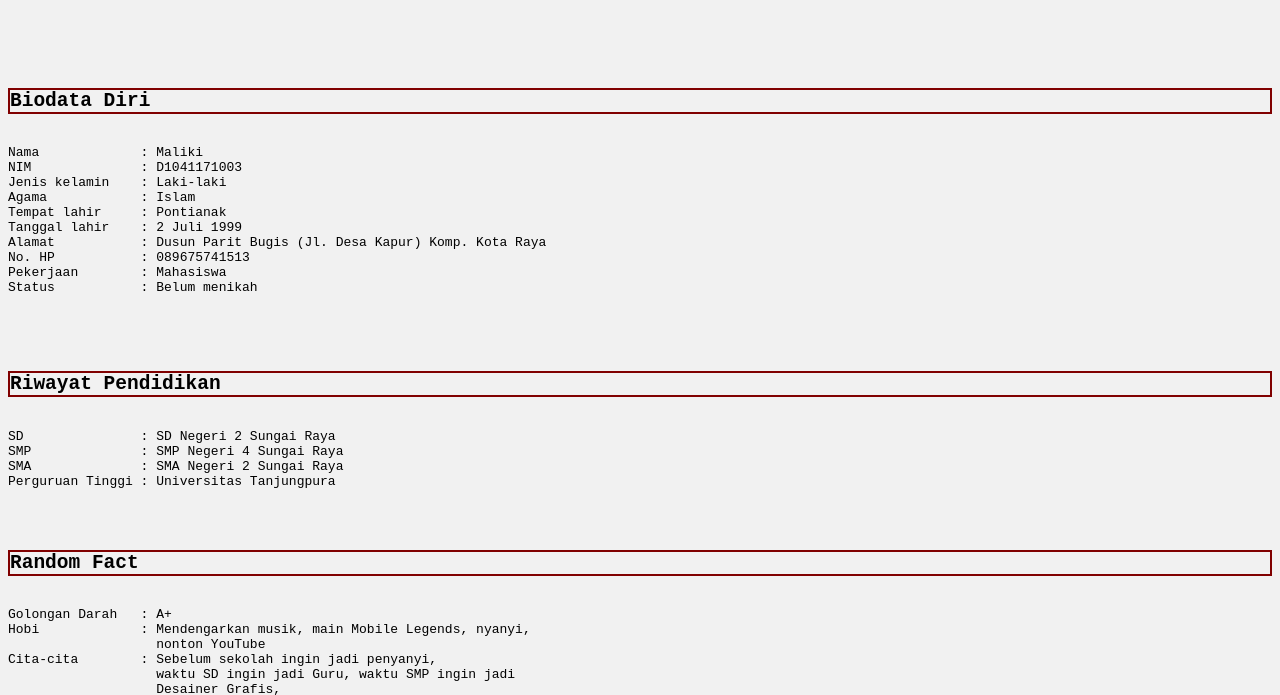
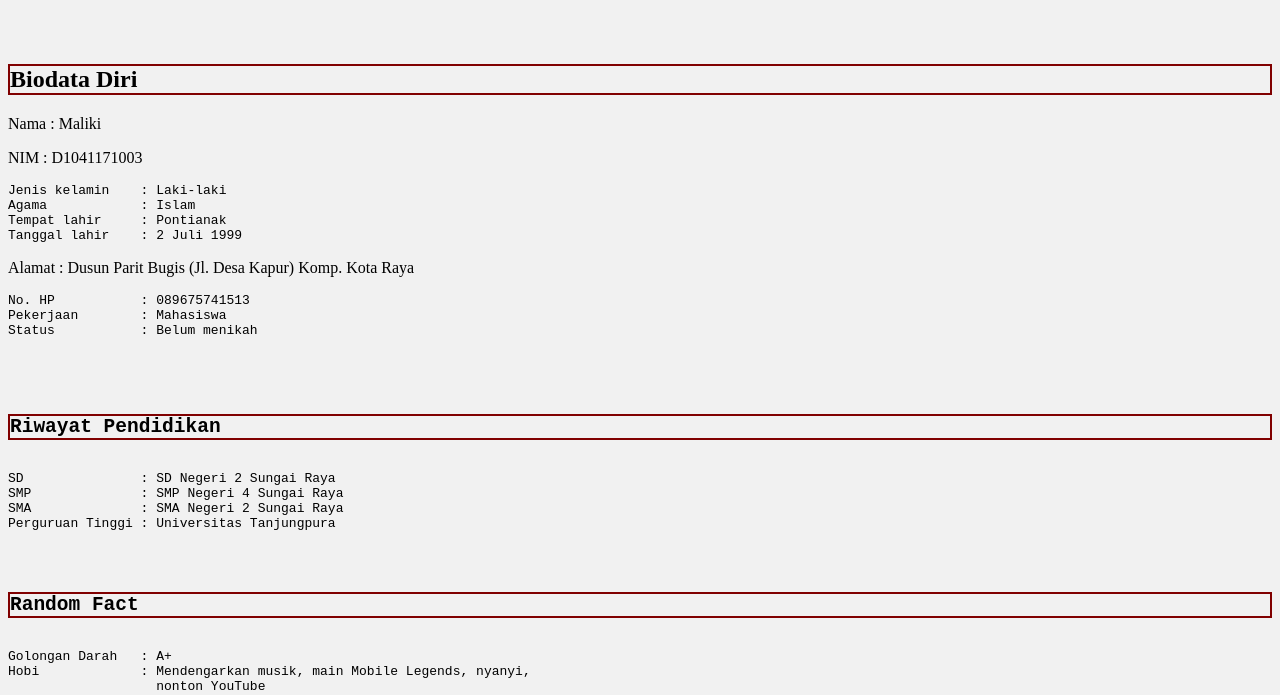
Before and after one commit to malikiairlik/malikiairlik.github.io, a plain HTML site: page biodata.html in a window 1280 px wide. Shown: the part 61-756 px from the top of the page. Drawn offline with Linux system fonts and the light colour scheme.

Commit message:
Update biodata.html

```diff
--- a/biodata.html
+++ b/biodata.html
@@ -13,16 +13,17 @@
 		<marquee scrollamount="7" style="font-size:110%;color:maroon;font-family:Gill Sans Ultra Bold Condensed">Hi, call me Airlik</marquee>
 		<br>
 		<!-- Isi biodata -->
-		<pre>
+
 	<h2 style="border: 2px solid Maroon;">Biodata Diri</h2>
-Nama             : Maliki
-NIM              : D1041171003
-Jenis kelamin    : Laki-laki
+		<p>Nama             : Maliki</p>
+		<p>NIM              : D1041171003</p>
+<pre>Jenis kelamin    : Laki-laki
 Agama            : Islam
 Tempat lahir     : Pontianak
 Tanggal lahir    : 2 Juli 1999
-Alamat           : Dusun Parit Bugis (Jl. Desa Kapur) Komp. Kota Raya
-No. HP           : 089675741513
+</pre>
+		<p>Alamat           : Dusun Parit Bugis (Jl. Desa Kapur) Komp. Kota Raya</p>
+<pre>No. HP           : 089675741513
 Pekerjaan        : Mahasiswa
 Status           : Belum menikah
 
```
